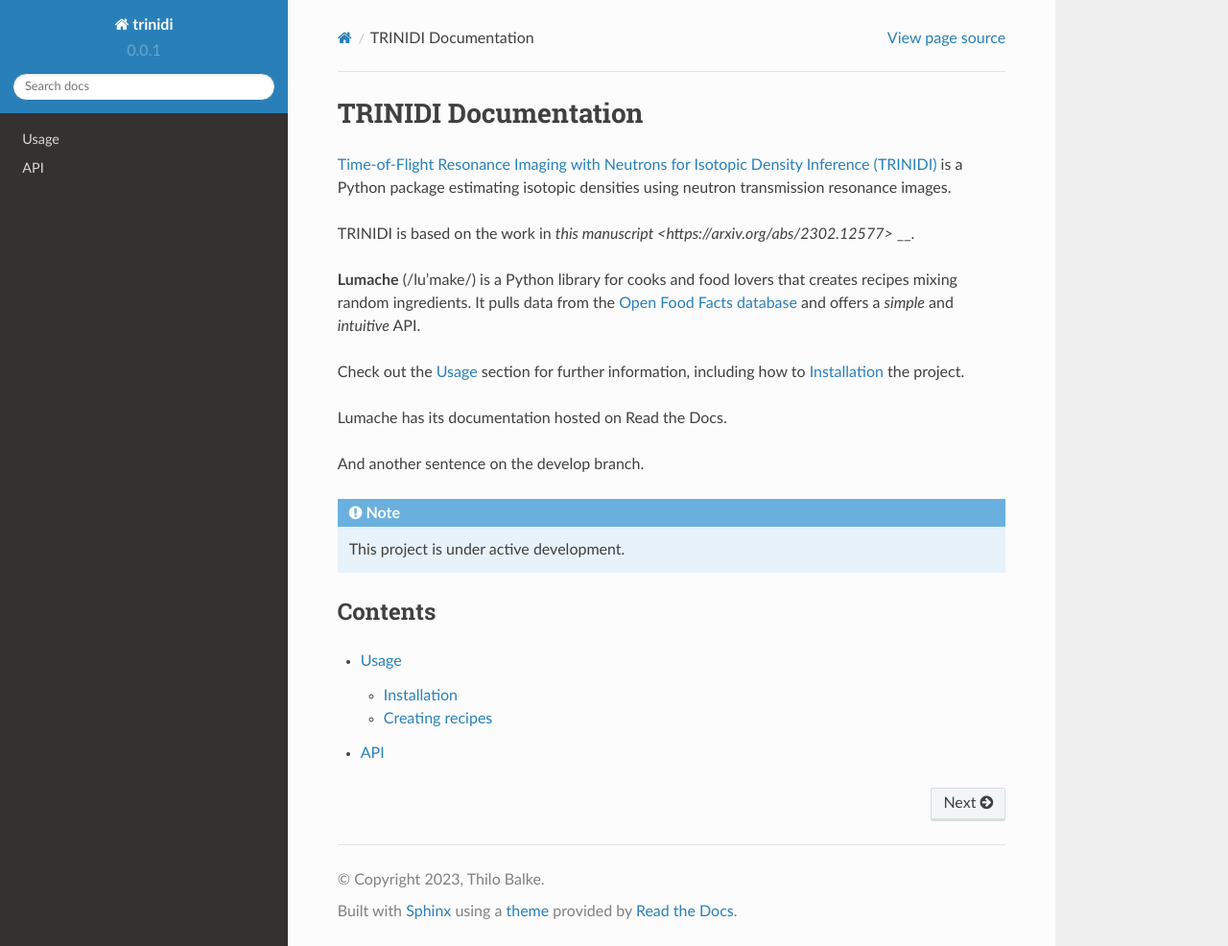
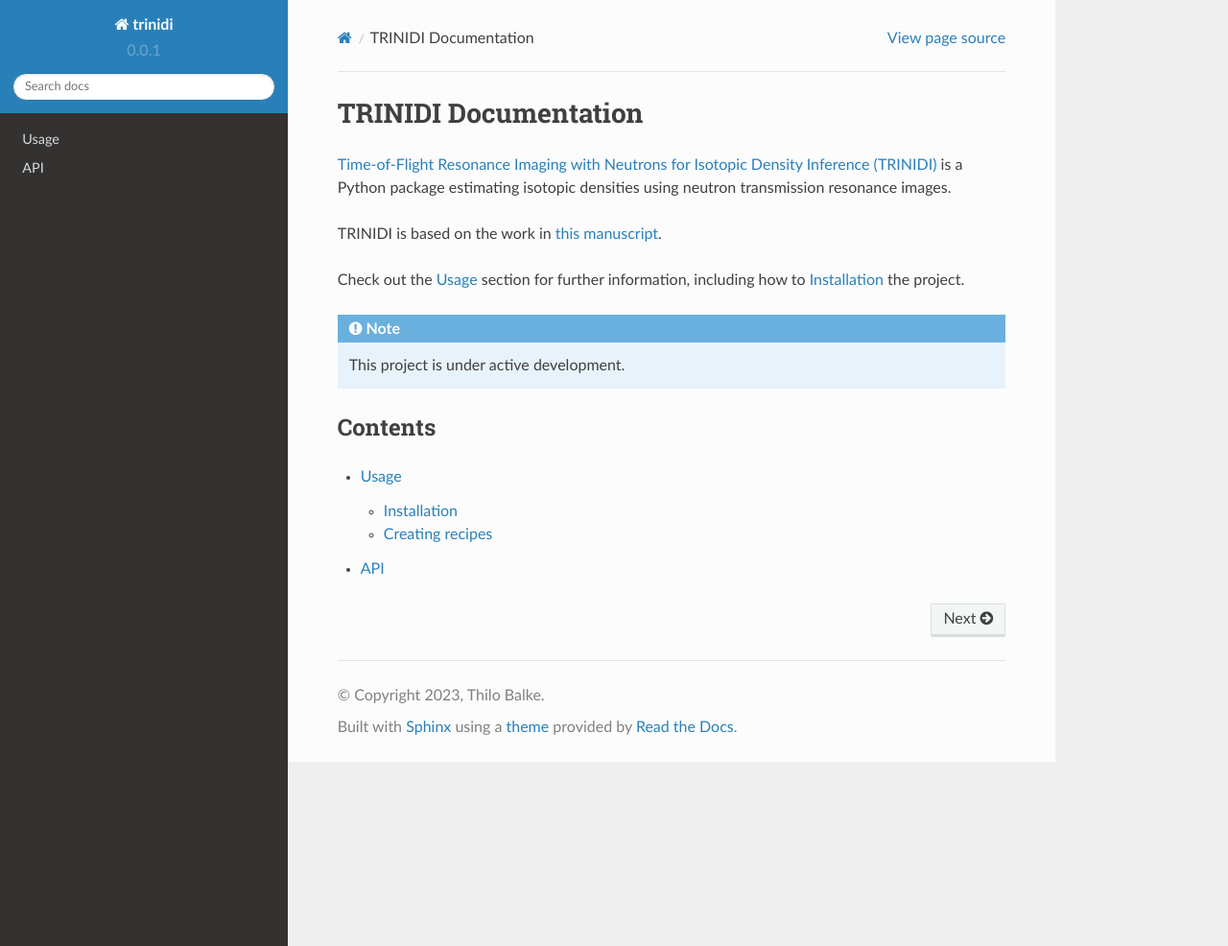
Before and after one commit to lanl/trinidi, a Sphinx documentation site: the page built from docs/source/index.rst, in a window 1280 px wide and 986 px high. Shown: the whole window at 96% size. Built offline with Sphinx 7.4.7 and the Read the Docs theme 2.0.0, drawn with Linux system fonts in a browser that asks for light colours.

Commit message:
fix link

```diff
--- a/docs/source/index.rst
+++ b/docs/source/index.rst
@@ -3,21 +3,11 @@
 
 `Time-of-Flight Resonance Imaging with Neutrons for Isotopic Density Inference (TRINIDI) <https://github.com/lanl/trinidi>`__ is a Python package estimating isotopic densities using neutron transmission resonance images.
 
-TRINIDI is based on the work in `this manuscript <https://arxiv.org/abs/2302.12577>` __.
+TRINIDI is based on the work in `this manuscript <https://arxiv.org/abs/2302.12577>`__.
 
-
-
-**Lumache** (/lu'make/) is a Python library for cooks and food lovers
-that creates recipes mixing random ingredients.
-It pulls data from the `Open Food Facts database <https://world.openfoodfacts.org/>`_
-and offers a *simple* and *intuitive* API.
 
 Check out the :doc:`usage` section for further information, including
 how to :ref:`installation` the project.
-
-Lumache has its documentation hosted on Read the Docs.
-
-And another sentence on the develop branch.
 
 .. note::
 
```
